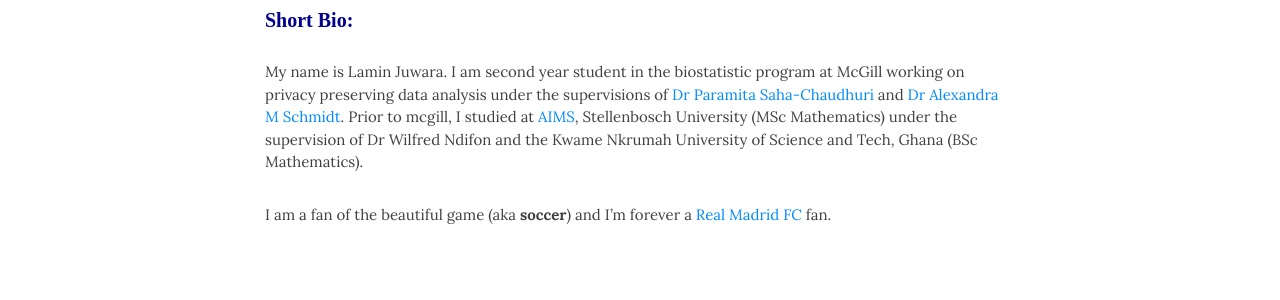
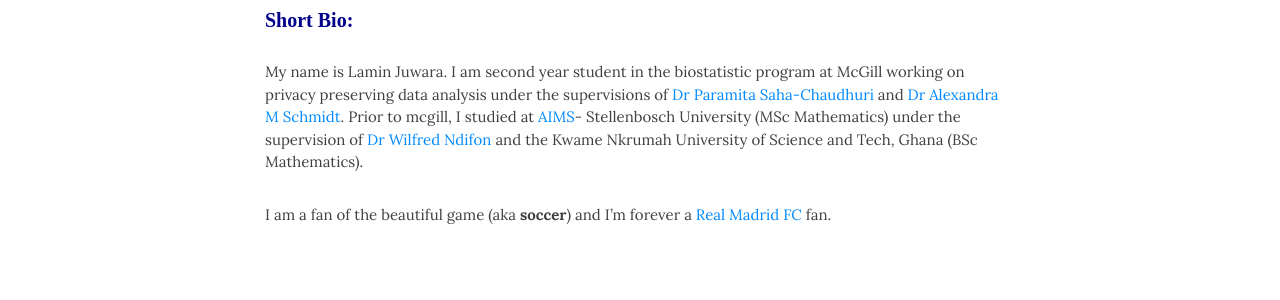
Before and after one commit to LaminJuwara/laminjuwara.github.io, a Jekyll site: the page built from aboutme.md, in a window 1280 px wide. Shown: the part 141-441 px from the top of the page. Built offline with Jekyll 4.4.1, drawn with Linux system fonts in a browser that asks for light colours; nearby versions of some CDN libraries; part of the change alters nothing that is shown.

Commit message:
updating bio

```diff
--- a/_config.yml
+++ b/_config.yml
@@ -33,6 +33,7 @@ navbar-links:
     - QLS at McGill: "https://www.mcgill.ca/qls/"
     - QLS at ICTP: "https://www.ictp.it/research/qls.aspx"
     - Learn markdown: "http://www.markdowntutorial.com/"
+    - Jobs: "http://apap.gc.ca/home"
     - GitHub Pages: "https://pages.github.com/"
 
   Author's home: "https://laminjuwara.github.io/"
--- a/aboutme.md
+++ b/aboutme.md
@@ -40,6 +40,6 @@ pre { /* Code block - determines code spacing between lines */
 ### Short Bio:
 
 
-My name is Lamin Juwara. I am second year student in the biostatistic program at McGill  working on privacy preserving data analysis under the supervisions of  [Dr Paramita Saha-Chaudhuri](https://sites.google.com/site/paramitasaharesearch/) and [Dr Alexandra M Schmidt](http://alex-schmidt.research.mcgill.ca/). Prior to mcgill, I studied at [AIMS](https://www.aims.ac.za/en/home), Stellenbosch University (MSc Mathematics) under the supervision of Dr Wilfred Ndifon and the Kwame Nkrumah University of Science and Tech, Ghana (BSc Mathematics).
+My name is Lamin Juwara. I am second year student in the biostatistic program at McGill  working on privacy preserving data analysis under the supervisions of  [Dr Paramita Saha-Chaudhuri](https://sites.google.com/site/paramitasaharesearch/) and [Dr Alexandra M Schmidt](http://alex-schmidt.research.mcgill.ca/). Prior to mcgill, I studied at [AIMS](https://www.aims.ac.za/en/home)- Stellenbosch University (MSc Mathematics) under the supervision of [Dr Wilfred Ndifon](https://scholar.google.com/citations?user=T7leliwAAAAJ&hl=en) and the Kwame Nkrumah University of Science and Tech, Ghana (BSc Mathematics).
 
 I am a fan of the beautiful game (aka **soccer**) and I'm forever a [Real Madrid FC](https://www.realmadrid.com/en) fan.
```
